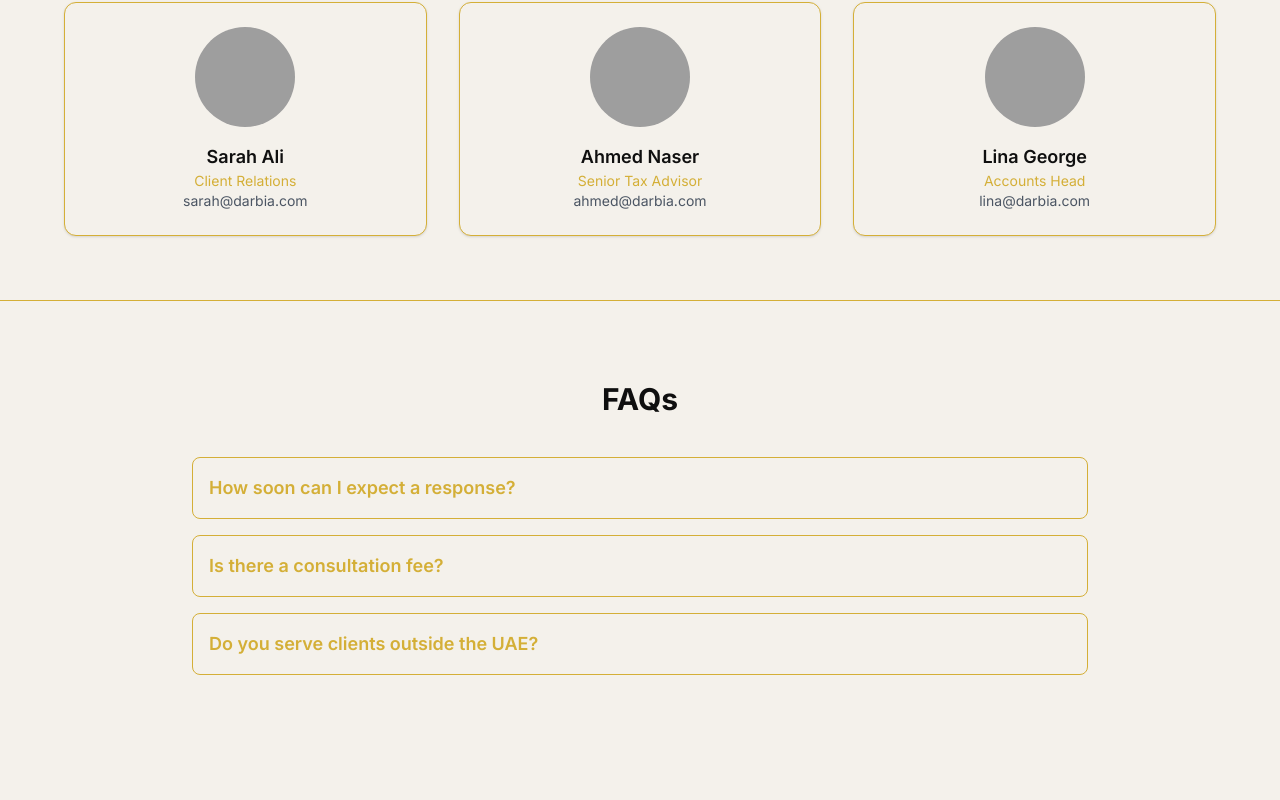
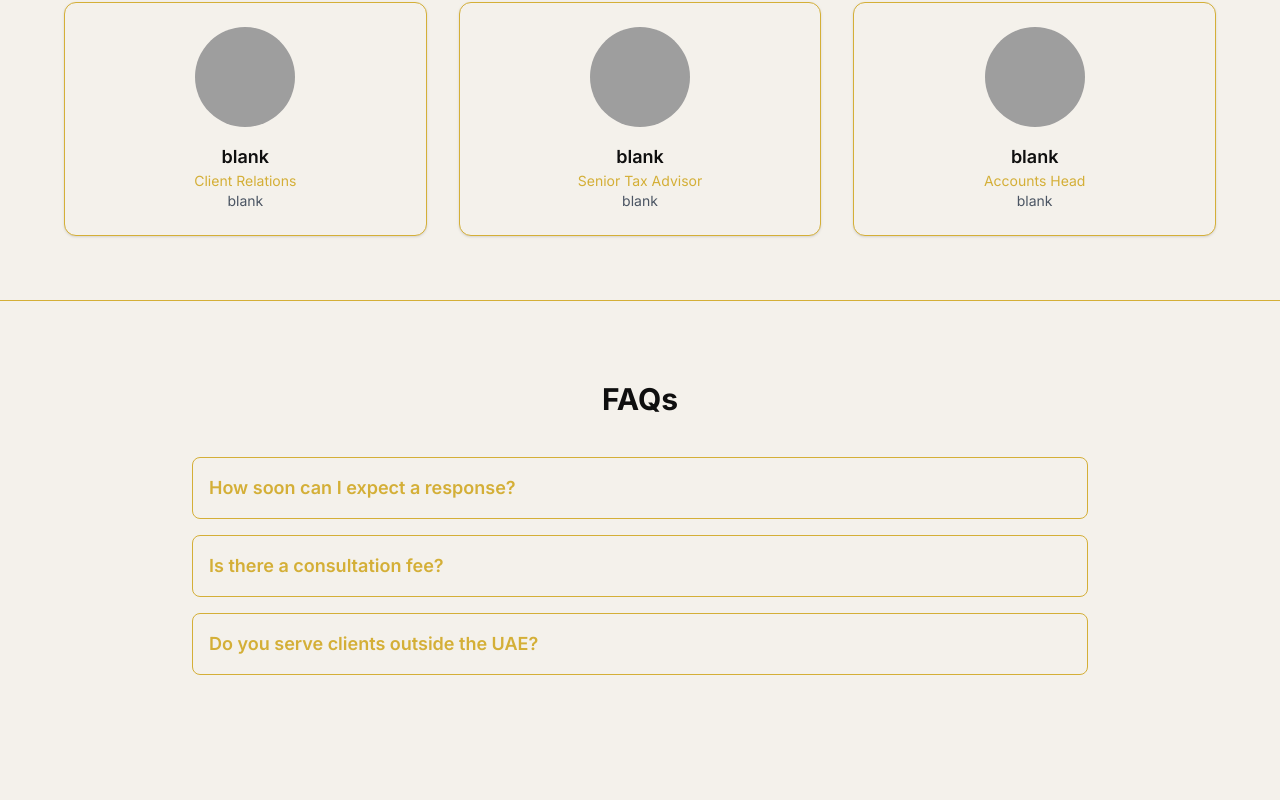
Before and after one commit to purav99/english-version, a website: page contact.html in a window 1280 px wide. Shown: the part 2247-3047 px from the top of the page. Drawn offline with nearby package versions, Linux system fonts and the light colour scheme; grey boxes are pictures that could not be loaded.

Commit message:
Update contact.html

```diff
--- a/contact.html
+++ b/contact.html
@@ -239,21 +239,21 @@ United Arab Emirates, Dubai, United Arab Emirates<br>Dubai, UAE</p>
       <div class="grid md:grid-cols-3 gap-8 text-center">
         <div class="bg-[#f4f1eb] border border-gold p-6 rounded-xl shadow">
           <img src="https://i.pravatar.cc/100?img=1" class="mx-auto rounded-full mb-4" alt="Sarah Ali">
-          <h4 class="text-lg font-semibold text-dark">Sarah Ali</h4>
+          <h4 class="text-lg font-semibold text-dark">blank</h4>
           <p class="text-gold text-sm">Client Relations</p>
-          <p class="text-gray-600 text-sm">sarah@darbia.com</p>
+          <p class="text-gray-600 text-sm">blank</p>
         </div>
         <div class="bg-[#f4f1eb] border border-gold p-6 rounded-xl shadow">
           <img src="https://i.pravatar.cc/100?img=2" class="mx-auto rounded-full mb-4" alt="Ahmed Naser">
-          <h4 class="text-lg font-semibold text-dark">Ahmed Naser</h4>
+          <h4 class="text-lg font-semibold text-dark">blank</h4>
           <p class="text-gold text-sm">Senior Tax Advisor</p>
-          <p class="text-gray-600 text-sm">ahmed@darbia.com</p>
+          <p class="text-gray-600 text-sm">blank</p>
         </div>
         <div class="bg-[#f4f1eb] border border-gold p-6 rounded-xl shadow">
           <img src="https://i.pravatar.cc/100?img=3" class="mx-auto rounded-full mb-4" alt="Lina George">
-          <h4 class="text-lg font-semibold text-dark">Lina George</h4>
+          <h4 class="text-lg font-semibold text-dark">blank</h4>
           <p class="text-gold text-sm">Accounts Head</p>
-          <p class="text-gray-600 text-sm">lina@darbia.com</p>
+          <p class="text-gray-600 text-sm">blank</p>
         </div>
       </div>
     </div>
```
